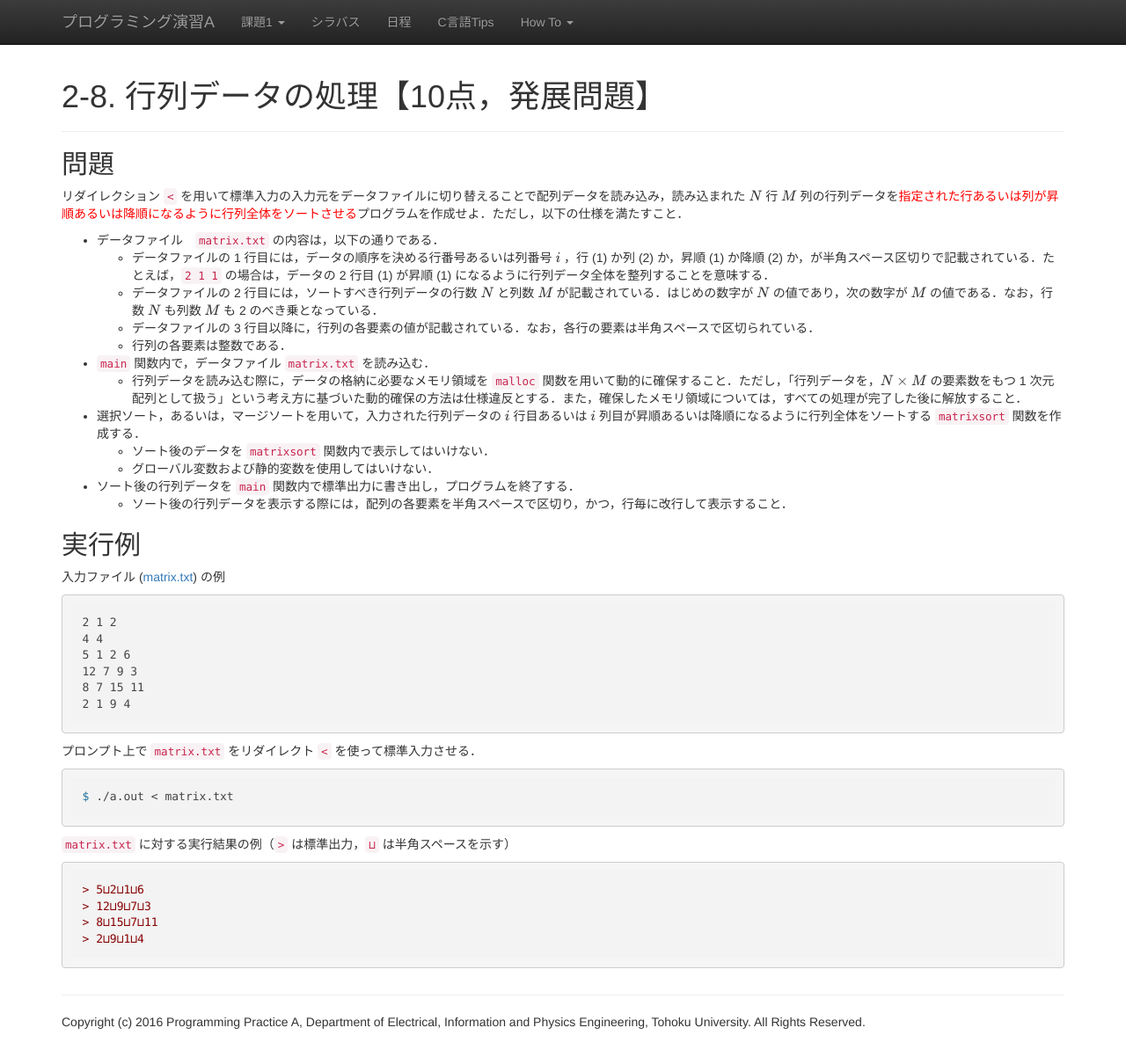
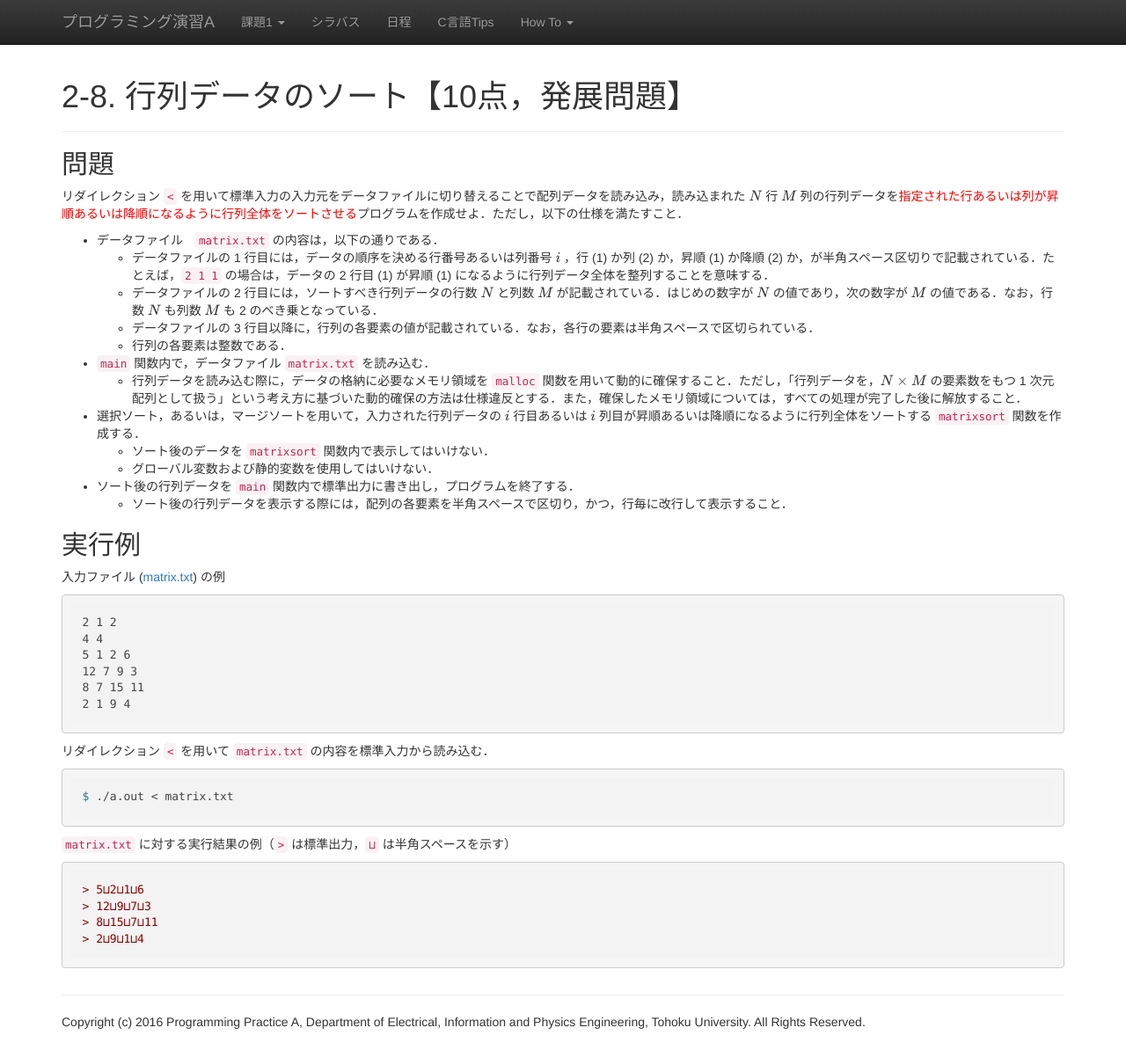
Before and after one commit to ecei-tohoku/ppa-public, a Jekyll site: the page built from kadai2/p28.md, in a window 1280 px wide and 1202 px high. Shown: the whole window at 88% size. Built offline with Jekyll 4.4.1, drawn with Linux system fonts in a browser that asks for light colours; nearby versions of some CDN libraries; formulas are drawn with MathJax 3.

Commit message:
Update p28.md

````diff
--- a/kadai2/p28.md
+++ b/kadai2/p28.md
@@ -1,6 +1,6 @@
 ---
 layout: page
-title: 2-8. 行列データの処理【10点，発展問題】
+title: 2-8. 行列データのソート【10点，発展問題】
 ---
 
 ## 問題
@@ -31,7 +31,7 @@ title: 2-8. 行列データの処理【10点，発展問題】
 2 1 9 4
 ```
 
-プロンプト上で `matrix.txt` をリダイレクト `<` を使って標準入力させる．
+リダイレクション `<` を用いて `matrix.txt` の内容を標準入力から読み込む．
 
 ```
 $ ./a.out < matrix.txt
````
